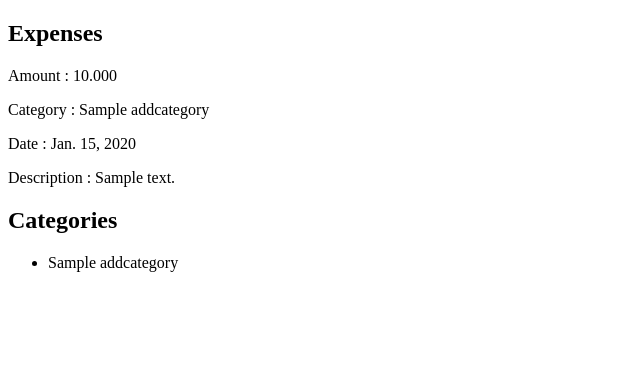
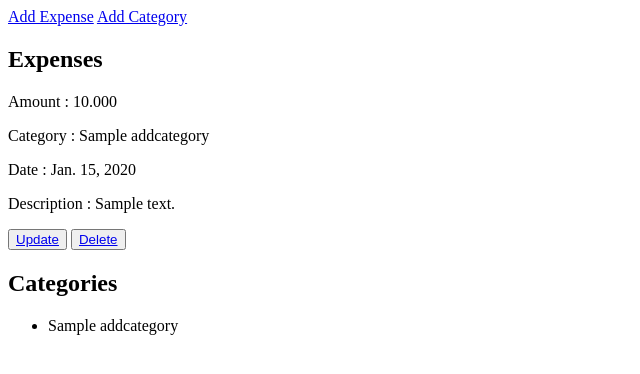
Before and after one commit to Nkiruthika2541/Expense-tracker, a Django app: page /ET/ in a window 1280 px wide. Shown: the top 374 px of the page, without its empty margins (0-640 px from the left). Run offline with Django 5.2, Linux system fonts and the light colour scheme; tables that the repository leaves empty hold one stand-in row (values such as "Sample post").

Commit message:
Expense details can be updated and deleted

```diff
--- a/expense_tracker_app/templates/home.html
+++ b/expense_tracker_app/templates/home.html
@@ -8,12 +8,16 @@
 <body>
 
   {% block content %}
+  <a href="{% url 'new_expense' %}">Add Expense</a>
+  <a href="{% url 'new_category' %}">Add Category</a>
   <h2>Expenses</h2>
   {% for i in expense %}
    <p>Amount : {{ i.amount }} </p>
    <p>Category : {{ i.category }} </p>
    <p>Date : {{ i.date }} </p>
    <p>Description : {{ i.description }} </p>
+   <button><a href="{% url 'update_expense' i.id %}">Update</a></button>
+   <button><a href="{% url 'delete_expense' i.id %}">Delete</a></button>
   {% endfor %}
   <h2>Categories</h2>
   <ul>
@@ -21,6 +25,8 @@
       <li> {{ c.name }} </li>
     {% endfor %}
   </ul>
+
+
   {% endblock %}
 
 </body>
--- a/expense_tracker_app/urls.py
+++ b/expense_tracker_app/urls.py
@@ -6,4 +6,7 @@ urlpatterns = [
   path('',views.home,name='home'),
   path('add-expense',views.new_expense,name='new_expense'),
   path('add-category',views.new_category,name='new_category'),
+  path('update-expense/<int:exp_id>',views.update_expense,name='update_expense'),
+  path('delete-expense/<int:exp_id>',views.delete_expense,name='delete_expense'),
+
   ]
--- a/expense_tracker_app/views.py
+++ b/expense_tracker_app/views.py
@@ -1,15 +1,15 @@
-from django.shortcuts import render,redirect
+from django.shortcuts import render,redirect, get_object_or_404
 from django.http import HttpResponse
 from expense_tracker_app.forms import ExpenseForm, CategoryForm
 from expense_tracker_app.models import AddExpense, AddCategory
 
-# Create your views here.
+  # HOME PAGE
 def home(request):
   expense = AddExpense.objects.all()
   category = AddCategory.objects.all()
   return render(request,'home.html',{'expense':expense,'category':category})
 
-
+  # ADD EXPENSE
 def new_expense(request):
   if request.method == 'POST':
     form = ExpenseForm(request.POST)
@@ -20,7 +20,7 @@ def new_expense(request):
     form = ExpenseForm()
   return render(request,'expense.html',{'form':form})
 
-
+  # ADD CATEGORY
 def new_category(request):
   if request.method == 'POST':
     form = CategoryForm(request.POST)
@@ -30,3 +30,27 @@ def new_category(request):
   else:
     form = CategoryForm()
   return render(request,'category.html',{'form':form})
+
+  # UPDATE EXPENSE
+def update_expense(request,exp_id):
+  required_expense = get_object_or_404(AddExpense,id = exp_id)
+  if request.method == 'POST':
+    form = ExpenseForm(request.POST,instance = required_expense)
+    if form.is_valid():
+      form.save()
+      return redirect('home')
+  else:
+    form = ExpenseForm(instance = required_expense)
+  return render(request,'updateexpense.html',{'form':form})
+
+  # DELETE EXPENSE
+def delete_expense(request,exp_id):
+  required_expense = get_object_or_404(AddExpense,id = exp_id)
+  if request.method == 'POST':
+    required_expense.delete()
+    return redirect('home')
+
+  return render(request,'deleteexpense.html',{'form':required_expense})
+  # DELETE CATEGORY
+  # LOGIN
+  # REGISTER NEW USER
```
Also changed, not shown: expense_tracker_app/templates/deleteexpense.html (added, +15 -0 lines), expense_tracker_app/templates/updateexpense.html (added, +21 -0 lines).
